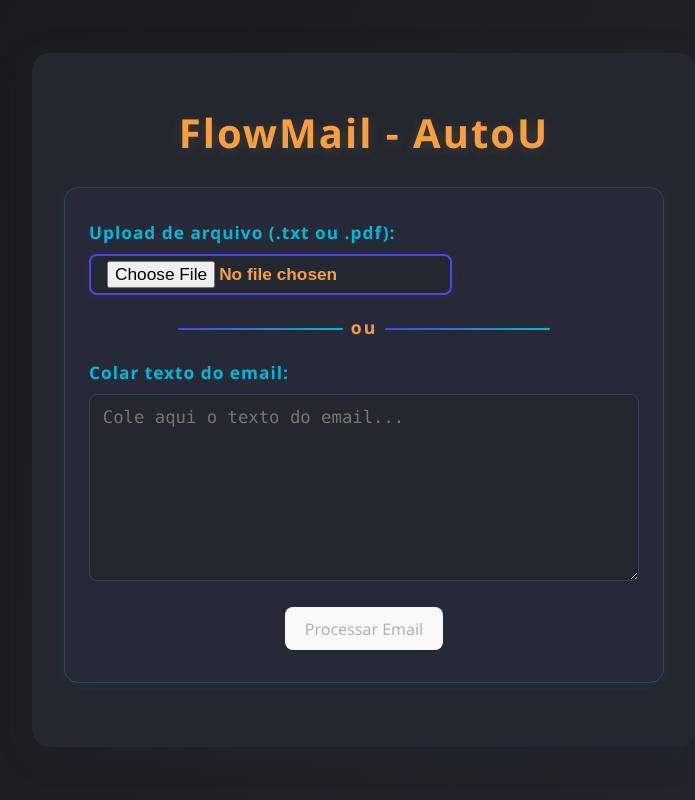
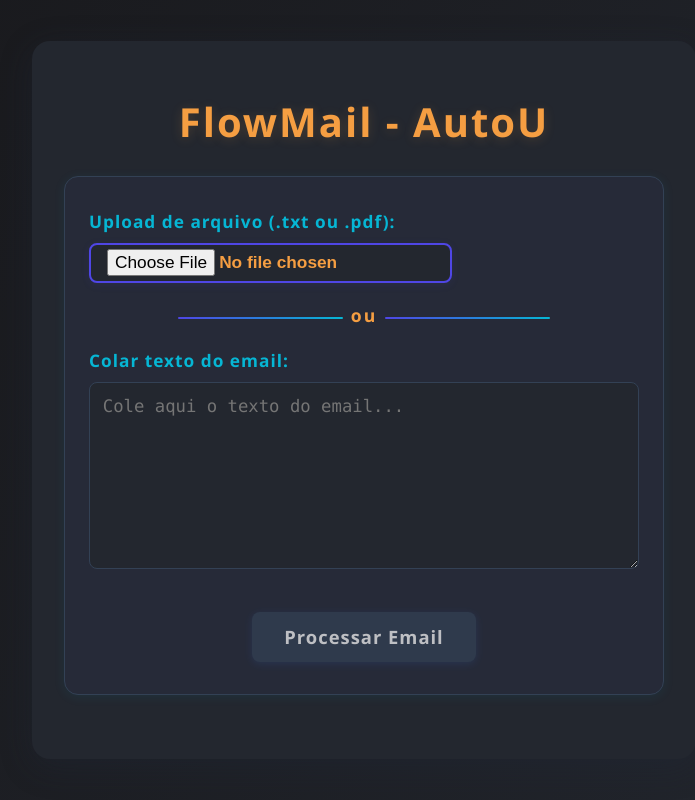
Before and after one commit to IvanFilh/email-classifier, a React (Vite) app: page / in a window 1280 px wide. Shown: the whole page, without its empty margins (276-971 px from the left). Built offline with nearby package versions, Linux system fonts and the light colour scheme.

Commit message:
style: estilização dos Buttons e configurações

```diff
--- a/src/App.css
+++ b/src/App.css
@@ -148,3 +148,54 @@ textarea:focus {
   margin: 0 8px;
   border-radius: 2px;
 }
+
+button {
+  background: linear-gradient(90deg, var(--primary) 60%, var(--secondary) 100%);
+  color: #fff;
+  border: none;
+  border-radius: 8px;
+  padding: 0.8rem 2rem;
+  font-size: 1.15rem;
+  font-weight: 700;
+  cursor: pointer;
+  margin-top: 1rem;
+  box-shadow: 0 2px 8px rgba(59, 130, 246, 0.18);
+  transition: background 0.2s, transform 0.2s, box-shadow 0.3s;
+  letter-spacing: 1px;
+  position: relative;
+  overflow: hidden;
+}
+
+button:disabled {
+  background: #334155;
+  cursor: not-allowed;
+  opacity: 0.7;
+}
+
+button:not(:disabled):hover {
+  background: linear-gradient(90deg, var(--secondary) 60%, var(--primary) 100%);
+  transform: translateY(-2px) scale(1.03);
+  box-shadow: 0 4px 16px rgba(6, 182, 212, 0.18);
+}
+
+button::after {
+  content: "";
+  display: block;
+  position: absolute;
+  left: 0;
+  top: 0;
+  width: 100%;
+  height: 100%;
+  background: radial-gradient(
+    circle,
+    rgba(245, 158, 66, 0.15) 0%,
+    transparent 70%
+  );
+  opacity: 0;
+  transition: opacity 0.3s;
+  pointer-events: none;
+}
+
+button:not(:disabled):active::after {
+  opacity: 1;
+}
```
